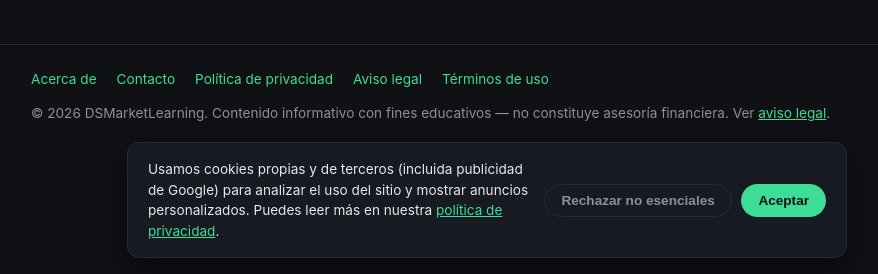
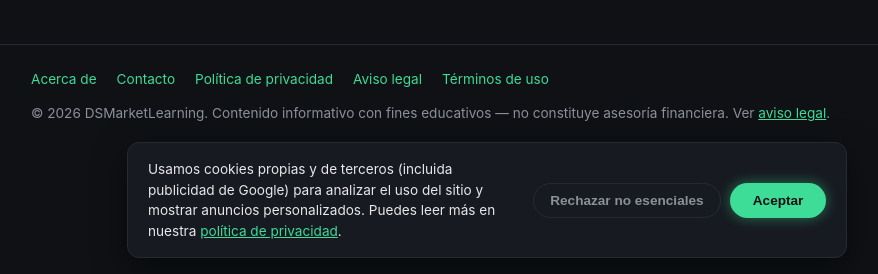
Before and after one commit to DannySP777/DSminds, a Django app: page /blog/ in a window 1280 px wide. Shown: the part 526-800 px from the top of the page, without its empty margins (153-1031 px from the left). Run offline with Django 5.2, Linux system fonts and the light colour scheme; data that the repository does not hold is empty.

Commit message:
Give the cookie banner's Accept button more visual weight
Bigger padding and a subtle glow to nudge genuine consent, without
shrinking or hiding Reject — both stay equally clickable.

```diff
--- a/static/css/style.css
+++ b/static/css/style.css
@@ -1803,6 +1803,8 @@ th:last-child .th-tip::after {
 .cookie-banner__btn--accent {
     background: var(--accent);
     color: var(--bg);
+    padding: 0.55rem 1.35rem;
+    box-shadow: 0 0 14px rgba(61, 220, 151, 0.45);
 }
 
 .cookie-banner__btn--ghost {
```
